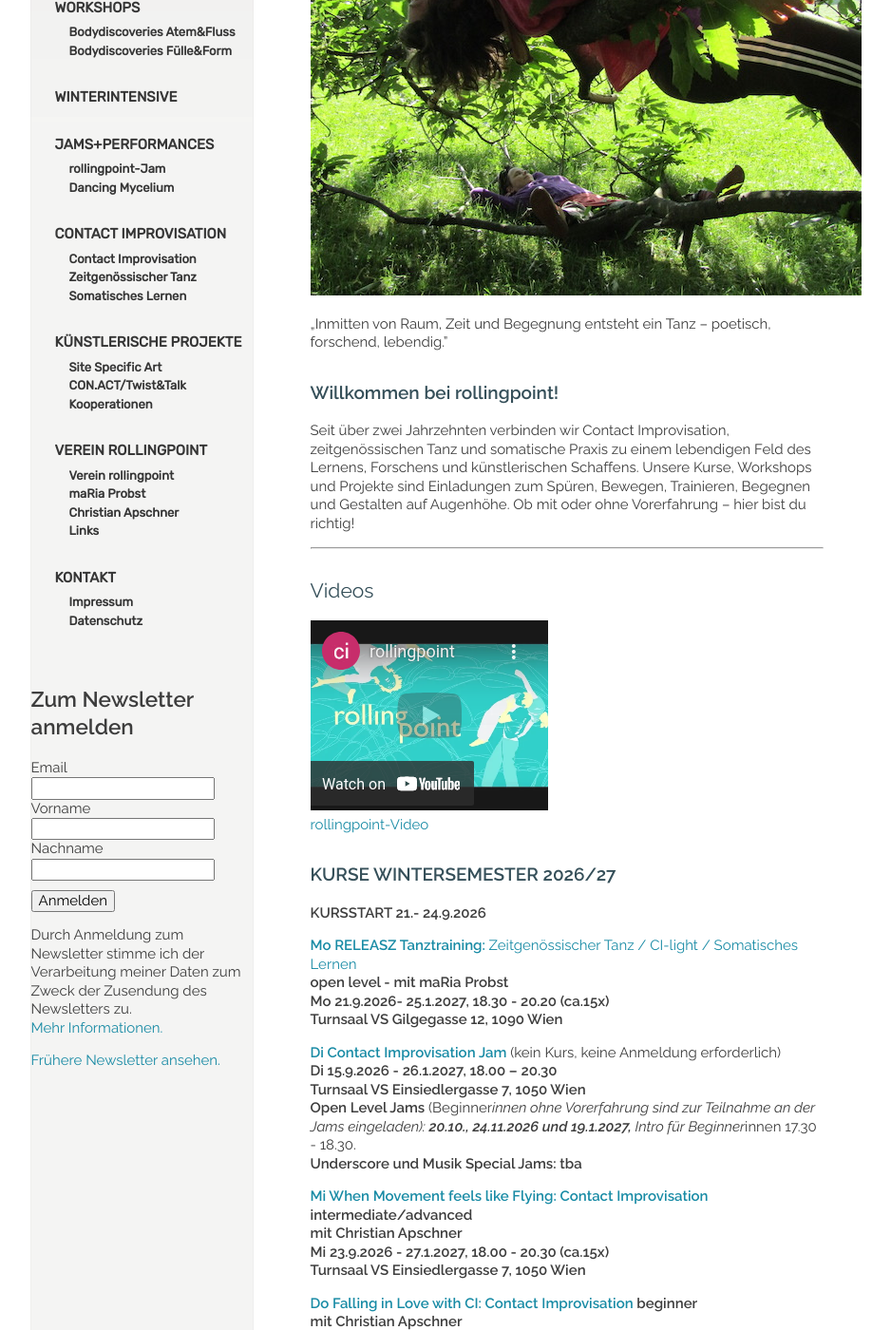
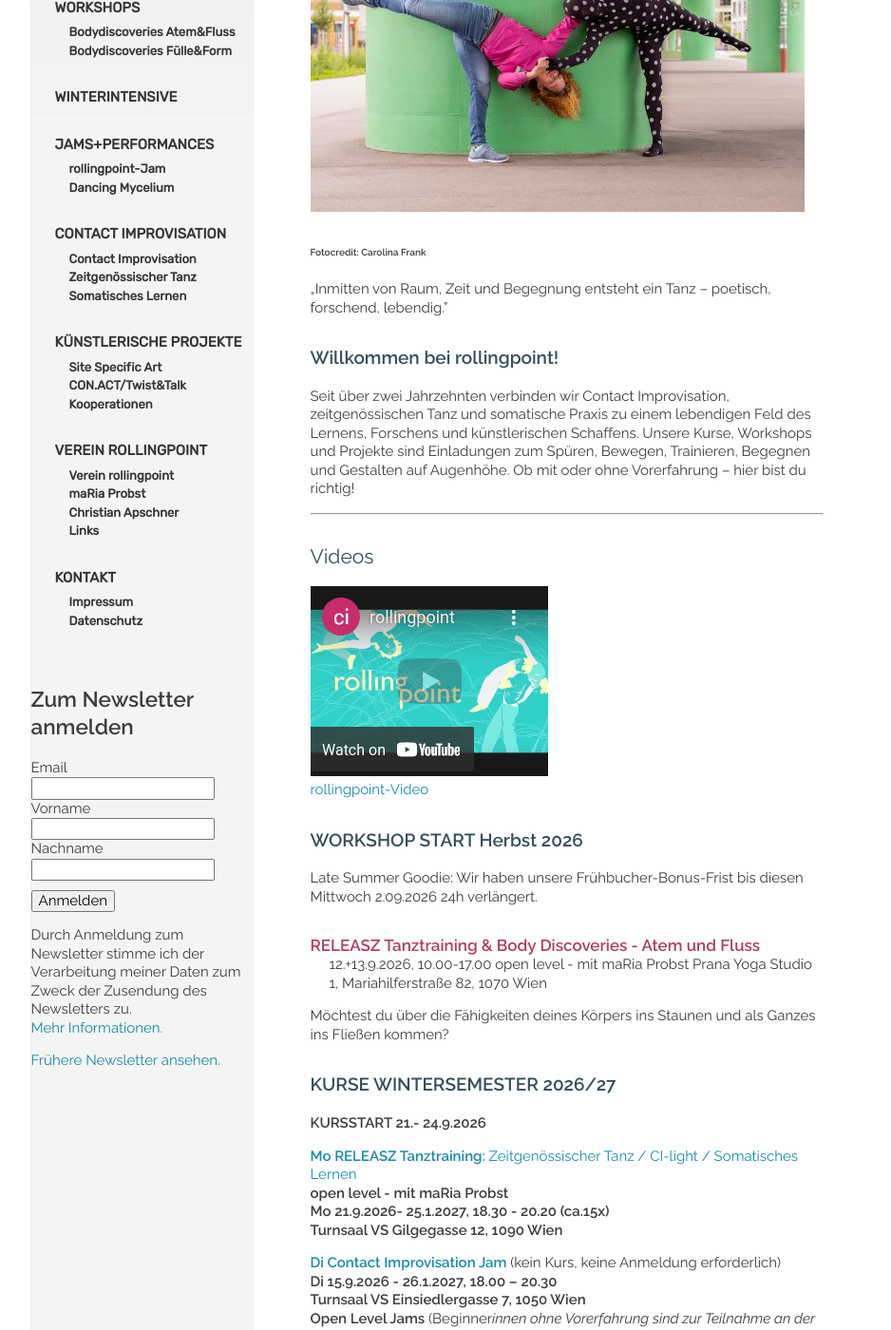
Before and after one commit to manulari/rollingpointat, a Jekyll site: the page built from _pages_de/index.md, in a window 1280 px wide and 1400 px high, scrolled down 339 px. Shown: the whole window at 95% size, without its empty margins (152-1090 px from the left). Built offline with Jekyll 4.4.1, drawn with Linux system fonts in a browser that asks for light colours; comment, search, counter and statistics services are not loaded.

Commit message:
Update page (de) “index”

```diff
--- a/_pages_de/index.md
+++ b/_pages_de/index.md
@@ -6,7 +6,9 @@ other_lang: /en/
 ---
 # Contact Improvisation - Zeitgenössicher Tanz - Somatisches Lernen
 
-![Christian, maRia und Maria tanzen und lesen auf einer Stiege](/assets/uploads/img_0763.jpg "Contact Improvisation")
+![Christian, maRia und Maria tanzen und lesen auf einer Stiege](/assets/uploads/rollingpoint2-c-carolina-frank_web-3388_klein.jpg "Contact Improvisation")
+
+###### Fotocredit: Carolina Frank
 
 <!--StartFragment-->
 
@@ -26,6 +28,19 @@ Ob mit oder ohne Vorerfahrung – hier bist du richtig!
 ## Videos
 
 <div class="imglink"><a target="_blank" href="https://www.youtube.com/embed/kp3DqzN1Ldo"><img src="/assets/uploads/video_vorschau_rollingpoint.png" alt="" /><div>rollingpoint-Video</div></a></div>
+
+### **WORKSHOP START Herbst 2026**
+
+Late Summer Goodie:  Wir haben unsere Frühbucher-Bonus-Frist bis diesen Mittwoch 2.09.2026 24h verlängert.
+
+#### RELEASZ Tanztraining & Body Discoveries - Atem und Fluss
+12.+13.9.2026, 10.00-17.00
+open level - mit maRia Probst
+Prana Yoga Studio 1, Mariahilferstraße 82, 1070 Wien
+
+Möchtest du über die Fähigkeiten deines Körpers ins Staunen und als Ganzes ins Fließen kommen?
+
+
 
 ### **KURSE WINTERSEMESTER 2026/27**
 
```
Also changed, not shown: assets/uploads/rollingpoint2-c-carolina-frank_web-3388_klein.jpg (added).
